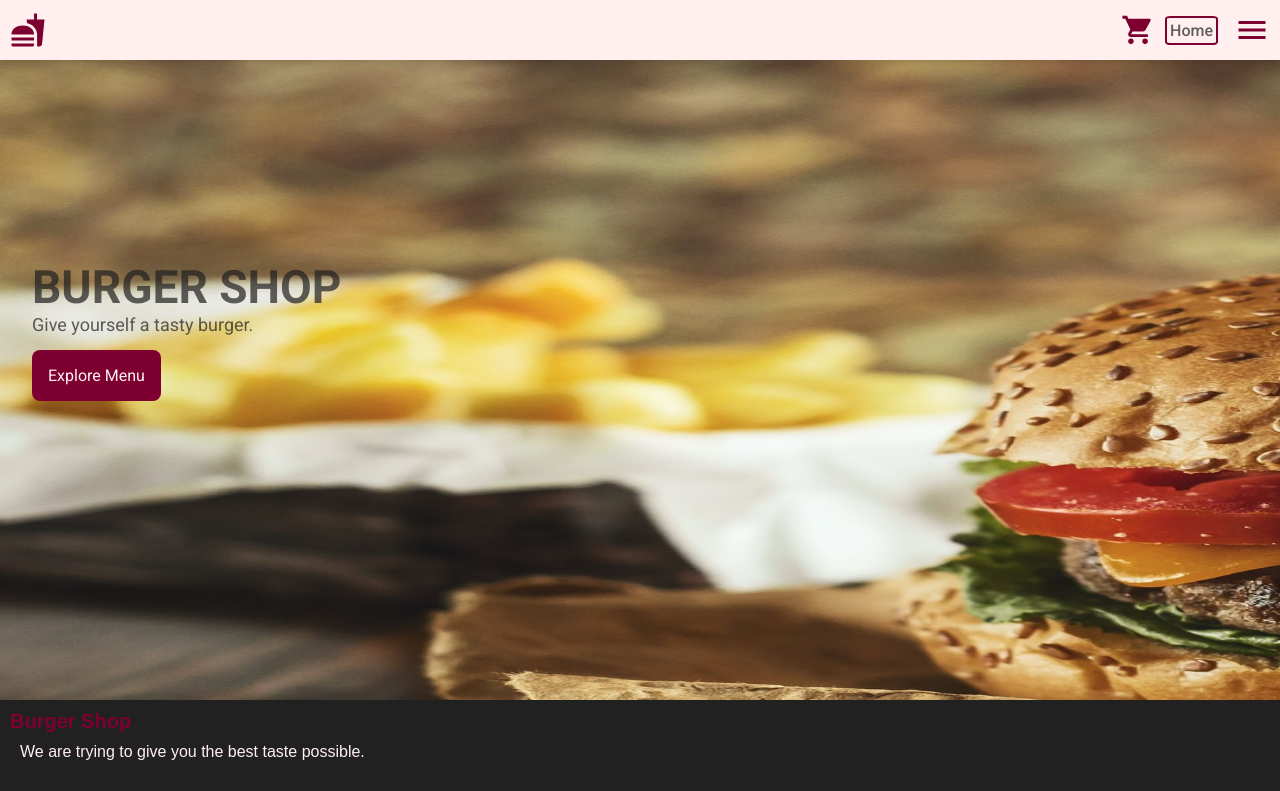
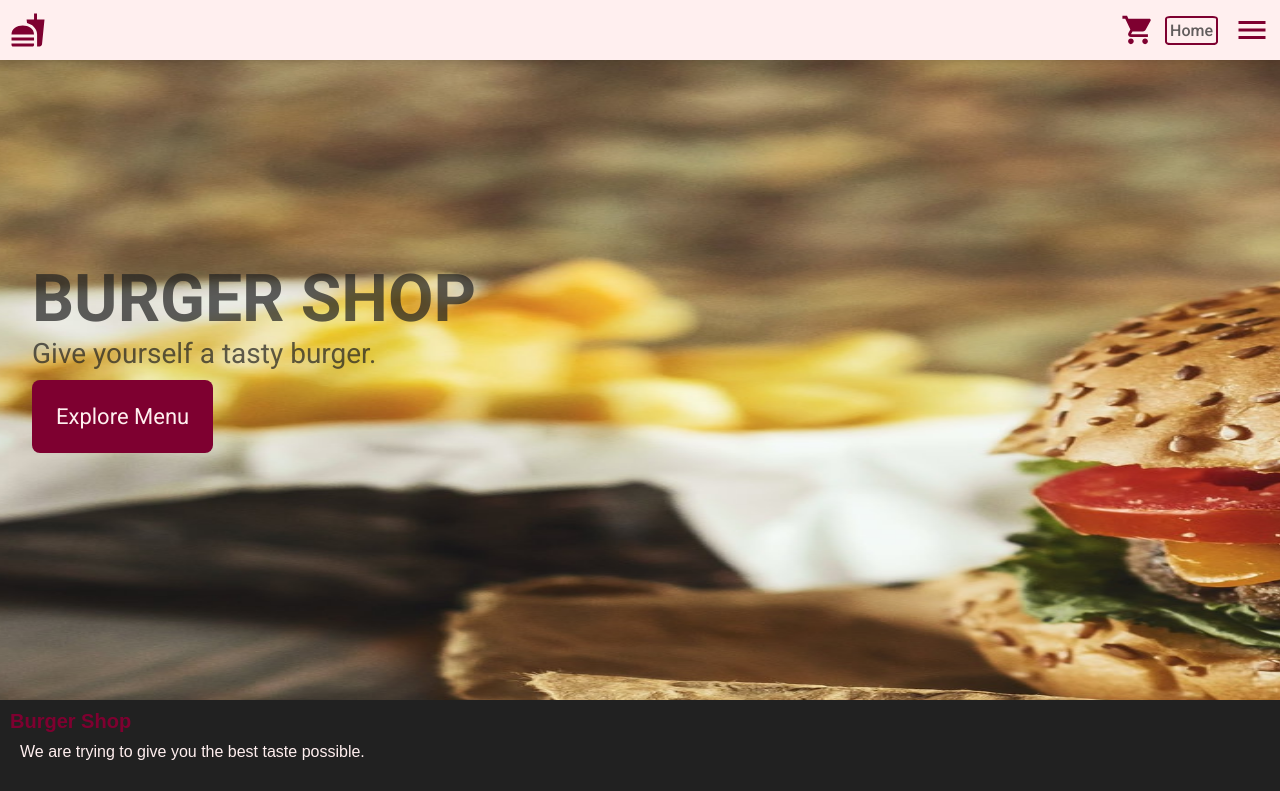
Before and after one commit to LuisCar09/Burger-shop, a React (Create React App) app: page / in a window 1280 px wide. Shown: the top 791 px of the page. Built offline with nearby package versions, Linux system fonts and the light colour scheme.

Commit message:
Fixed home size min-width:767px

```diff
--- a/src/components/Layout/Footer.jsx
+++ b/src/components/Layout/Footer.jsx
@@ -4,7 +4,7 @@ import YouTubeIcon from '@mui/icons-material/YouTube';
 import InstagramIcon from '@mui/icons-material/Instagram';
 import GitHubIcon from '@mui/icons-material/GitHub';
 import TwitterIcon from '@mui/icons-material/Twitter';
-import { Link } from "react-router-dom";
+// import { Link } from "react-router-dom";
 import List from "./List";
 const Footer = () => {
     const date = new Date().getFullYear()
--- a/src/styles/home.scss
+++ b/src/styles/home.scss
@@ -71,8 +71,32 @@
             }
         }
         &::before{
-            // height: calc(100vh + 10rem);
+
             background-size: 260% 100%;
         }
     }
 }
+@media screen and (min-width: 767px) {
+    .home{
+        >div{
+            >h1{
+                font-size: 6.6rem;
+            }
+            >p{
+            font-size: 2.8rem;
+            }
+        }
+        &::before{
+
+            background-size: 280% 100%;
+            left: -50px;
+        }
+        a{
+
+            top: 32rem;
+            padding: 2.4rem;
+
+            font-size: 2.2rem;
+        }
+    }
+}
```
